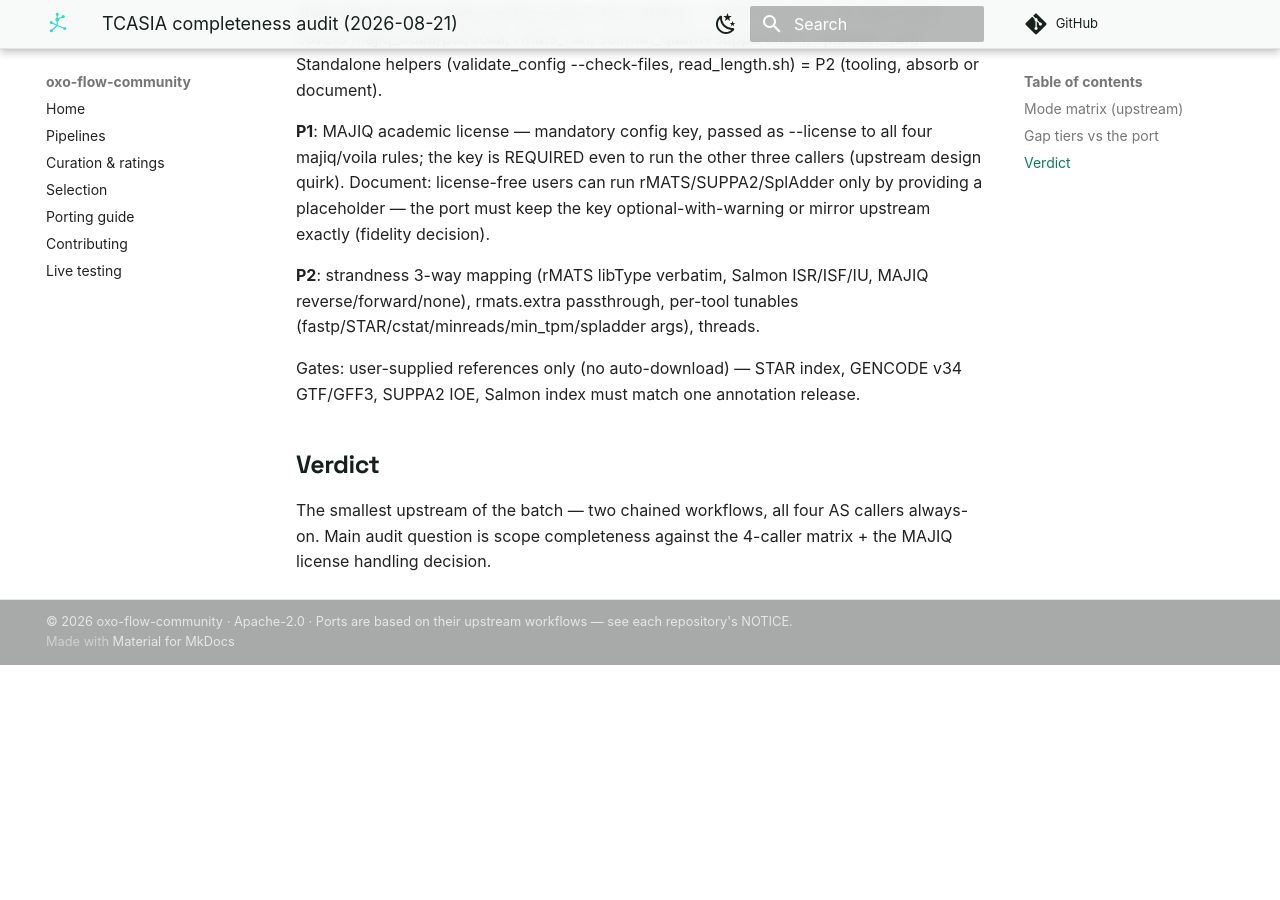
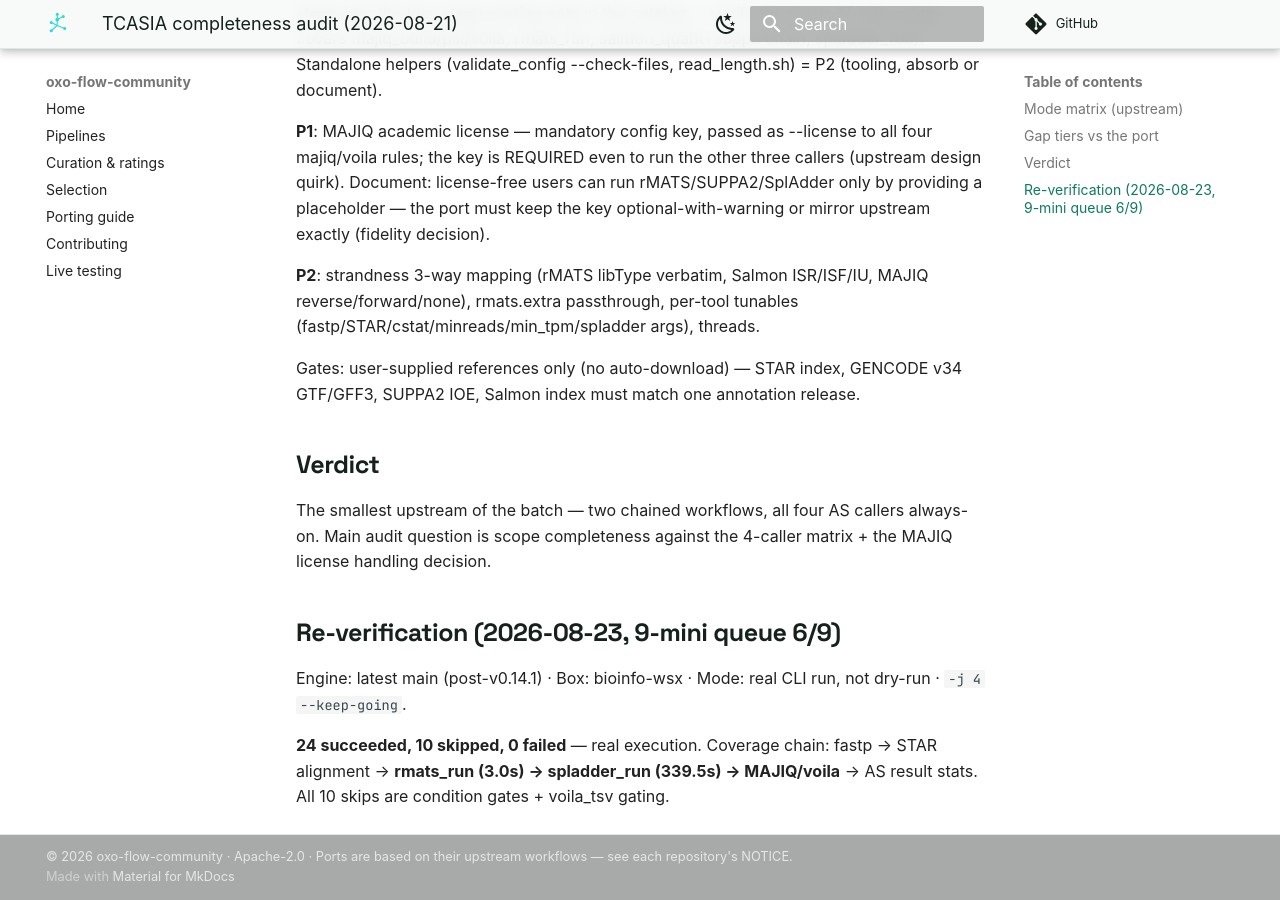
Before and after one commit to oxo-flow-community/oxo-flow-community.github.io, an MkDocs documentation site: the page built from docs/about/audits/tcasia-2026-08.md, in a window 1280 px wide and 900 px high, scrolled down 934 px. Built offline with MkDocs 1.6.1 and Material for MkDocs 9.7.7, drawn with Linux system fonts in a browser that asks for light colours; comment, search, counter and statistics services are not loaded; before the commit the page ends 1599 px from its top, so only the background shows below that.

Commit message:
docs(audit): tcasia 9-mini 6/9 PASS — 24/0/10 (rmats 3.0s + spladder 339.5s + MAJIQ/voila real runs)

```diff
--- a/docs/about/audits/tcasia-2026-08.md
+++ b/docs/about/audits/tcasia-2026-08.md
@@ -52,3 +52,13 @@ annotation release.
 The smallest upstream of the batch — two chained workflows, all four
 AS callers always-on. Main audit question is scope completeness against
 the 4-caller matrix + the MAJIQ license handling decision.
+
+## Re-verification (2026-08-23, 9-mini queue 6/9)
+
+Engine: latest main (post-v0.14.1) · Box: bioinfo-wsx · Mode: real CLI
+run, not dry-run · `-j 4 --keep-going`.
+
+**24 succeeded, 10 skipped, 0 failed** — real execution. Coverage
+chain: fastp → STAR alignment → **rmats_run (3.0s) → spladder_run
+(339.5s) → MAJIQ/voila** → AS result stats. All 10 skips are
+condition gates + voila_tsv gating.
```
